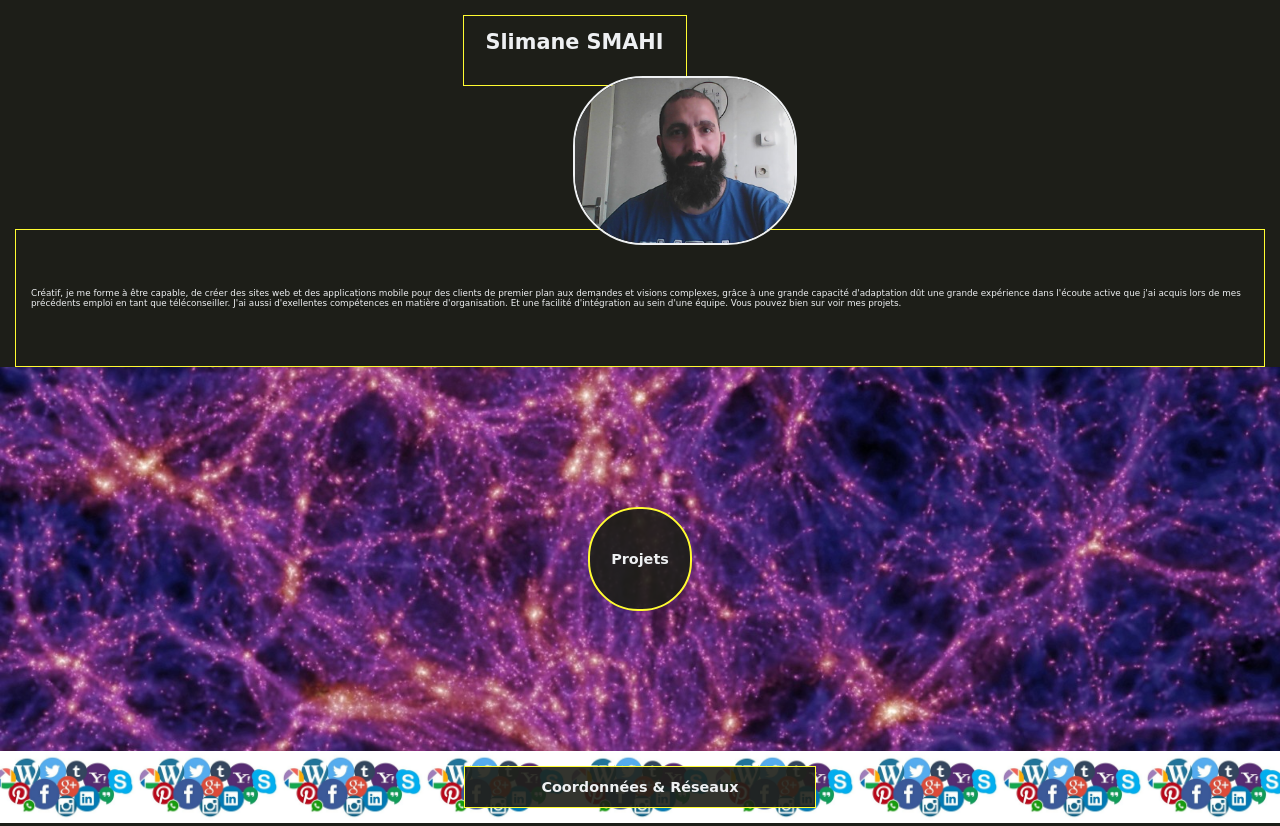
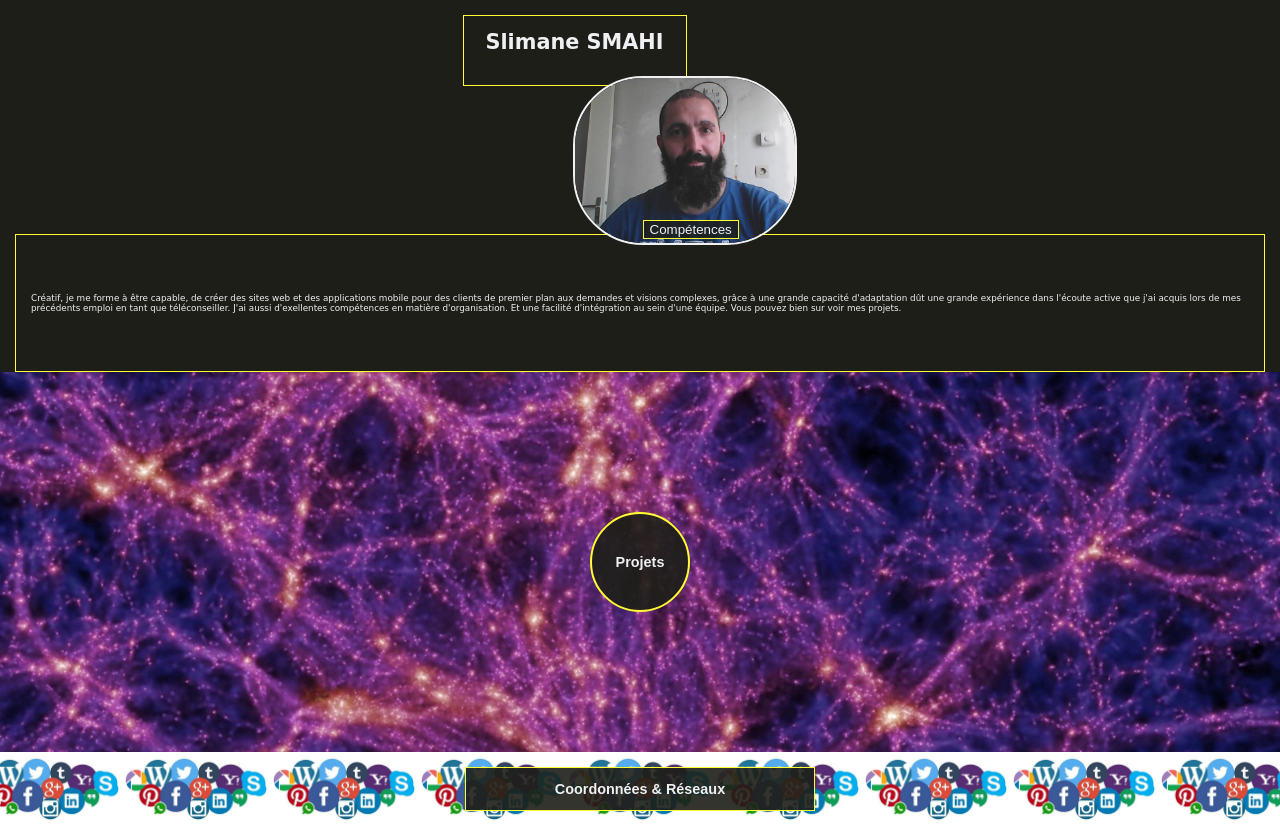
Before and after one commit to 03Sly03/Portfolio, a website: page index.html in a window 1280 px wide. Drawn offline with Linux system fonts and the light colour scheme; a web font is replaced by a local one.

Commit message:
work on scss to bem

```diff
--- a/index.html
+++ b/index.html
@@ -14,17 +14,18 @@
 <body>
     <header>
 
-        <div class="bchead">
-            <div class="title">
-                <h1 class="title__name">Slimane SMAHI</h1>
+        <div class="top">
+            <div class="top__title">
+                <h1 class="top__title_name">Slimane SMAHI</h1>
             </div>
-            <div class="photo">
-                <img src="imgs/photo_de_moi.jpg" alt="" class="my_photo">
+            <div class="top__photo">
+                <img src="imgs/photo_de_moi.jpg" alt="" class="top__my_photo">
+                <button class="top__competence">Compétences</button>
             </div>
         </div>
         <div class="presentation">
-            <div class="my_presentation">
-                <p class="my_presentation__text">Créatif, je me forme à être capable, de créer des sites web
+            <div class="presentation__frame">
+                <p class="presentation__text">Créatif, je me forme à être capable, de créer des sites web
                     et des applications mobile pour des clients de premier plan aux demandes et visions complexes,
                     grâce à une grande capacité d'adaptation dût une grande expérience dans l'écoute active que j'ai
                     acquis lors de mes précédents emploi en tant que téléconseiller. J'ai aussi d'exellentes
@@ -35,14 +36,14 @@
 
     </header>
     <main>
-        <div class="projects">
+        <button class="btn_projects">
             <h2>Projets</h2>
-        </div>
+        </button>
     </main>
     <footer>
-        <div class="contact">
+        <button class="btn_contact">
             <h2>Coordonnées & Réseaux</h2>
-        </div>
+        </button>
     </footer>
 
 
--- a/scss/layout/_footer.scss
+++ b/scss/layout/_footer.scss
@@ -9,7 +9,7 @@
 
 }
 
-.contact {
+.btn_contact {
     width: 350px;
     border: 1px solid $color-third;
     font-size: 0.6rem;
--- a/scss/layout/_head.scss
+++ b/scss/layout/_head.scss
@@ -7,21 +7,14 @@
     // background-color: green;
 }
 
-.bchead {
+.top {
     position: relative;
     width: 375px;
     padding: 5px;
-    // background-color: yellow;
-    // display: flex;
-    // flex-direction: column;
-}
 
-.title {
-    // position: absolute;
+    &__title {
         height: 69px;
         width: 222px;
-    // left: 12px;
-    // top: 9px;
         border-radius: 0px;
         background-color: rgba($color-primary, 0.8);
         border: 1px solid $color-third;
@@ -29,13 +22,13 @@
         margin-left: 10px;
     }
 
-.title__name {
+    &__title_name {
         font-size: 1.3rem;
         text-align: center;
         color: $color-second;
     }
 
-.photo {
+    &__photo {
         position: relative;
         bottom: 10px;
         left: 120px;
@@ -43,20 +36,30 @@
         margin: 0px;
     }
 
-.my_photo {
+    &__my_photo {
         width: 100%;
         border-radius: 70px;
         border: 2px solid $color-second;
     }
 
+    &__competence {
+        position: relative;
+        left: 70px;
+        bottom: 30px;
+        text-align: center;
+        color: $color-second;
+        background-color: rgba($color-primary, 0.8);
+        border: 1px solid $color-third;
+    }
+}
+
 .presentation {
     display: flex;
     width: 100%;
-    // background-color: pink;
-}
+    color: $color-second;
 
-.my_presentation {
-    margin: -35px 15px 0px 15px;
+    &__frame {
+        margin: -50px 15px 0px 15px;
         font-size: 0.55rem;
         width: 100%;
         height: 116px;
@@ -68,7 +71,4 @@
         align-items: center;
         padding: 10px 15px;
     }
-
-.my_presentation__text {
-    color: $color-second;
 }
--- a/scss/layout/_main_body.scss
+++ b/scss/layout/_main_body.scss
@@ -8,7 +8,7 @@
     // background-color: blue;
 }
 
-.projects {
+.btn_projects {
     font-size: 0.6rem;
     margin: 140px 20px;
     width: 100px;
```
Also changed, not shown: css/style.css. Lines whose indentation alone changed are shown as unchanged.
